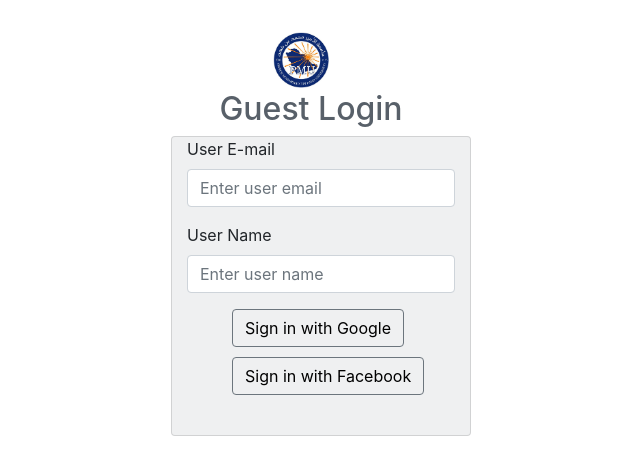
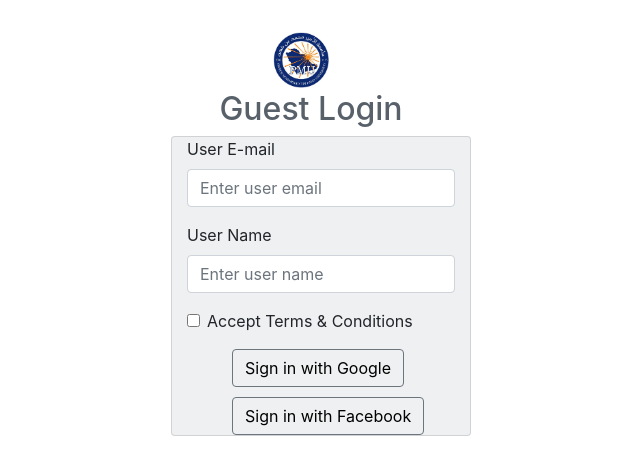
Before and after one commit to MdTauseef27/pmu, a React (Create React App) app: page / in a window 1280 px wide. Shown: the top 474 px of the page, without its empty margins (329-969 px from the left). Built offline with nearby package versions, Linux system fonts and the light colour scheme.

Commit message:
added check box

```diff
--- a/src/Components/GuestLoginPage.jsx
+++ b/src/Components/GuestLoginPage.jsx
@@ -61,7 +61,9 @@ export const GuestLoginPage = () => {
                 style={{ boxShadow: "none" }}
               />
             </Form.Group>
-
+            <Form.Group controlId="formBasicCheckbox">
+              <Form.Check type="checkbox" label="Accept Terms & Conditions" />
+            </Form.Group>
             <Button
               variant="outline-secondary"
               type="submit"
```
Also changed, not shown: 1 other file (tests, documents, lock files or other folders).
